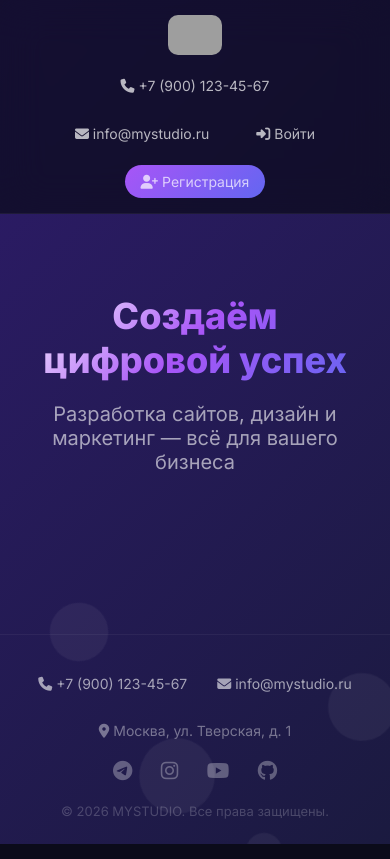
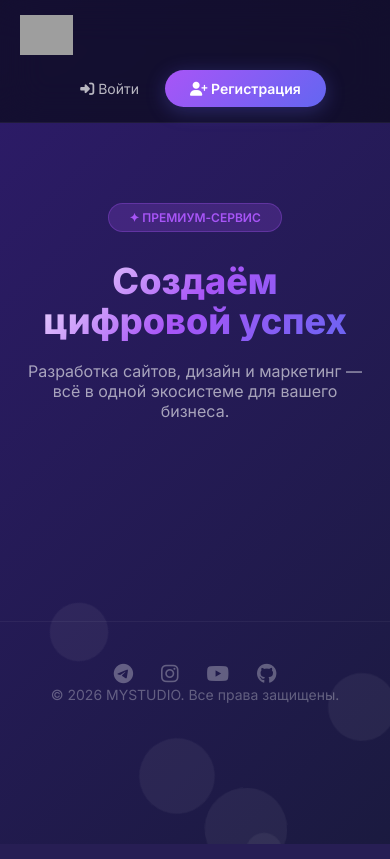
Before and after one commit to lygin-96-cloud/my-first-web-app, a Flask app: page / in a window 390 px wide. Run offline with Flask 3, Linux system fonts and the light colour scheme; data that the repository does not hold is empty; grey boxes are pictures that could not be loaded.

Commit message:
Обновил дизайн: логотип, кнопки, адаптив

```diff
--- a/templates/index.html
+++ b/templates/index.html
@@ -3,10 +3,15 @@
 <head>
     <meta charset="UTF-8">
     <meta name="viewport" content="width=device-width, initial-scale=1.0">
-    <title>MYSTUDIO | Premium</title>
+    <title>MYSTUDIO | Премиум-сервис</title>
+
+    <!-- Font Awesome (иконки) -->
     <link rel="stylesheet" href="https://cdnjs.cloudflare.com/ajax/libs/font-awesome/6.5.0/css/all.min.css">
+    <!-- Google Fonts -->
     <link href="https://fonts.googleapis.com/css2?family=Inter:wght@300;400;600;700;800&display=swap" rel="stylesheet">
+
     <style>
+        /* ===== ГЛОБАЛЬНЫЕ СТИЛИ ===== */
         * { margin: 0; padding: 0; box-sizing: border-box; }
         body {
             font-family: 'Inter', sans-serif;
@@ -45,37 +58,39 @@
         .particle:nth-child(2) { width: 120px; height: 120px; left: 30%; animation-duration: 25s; animation-delay: 2s; }
         .particle:nth-child(3) { width: 60px; height: 60px; left: 60%; animation-duration: 18s; animation-delay: 4s; }
         .particle:nth-child(4) { width: 100px; height: 100px; left: 80%; animation-duration: 22s; animation-delay: 1s; }
+        .particle:nth-child(5) { width: 140px; height: 140px; left: 45%; animation-duration: 28s; animation-delay: 3s; }
         @keyframes floatUp {
             0% { bottom: -200px; opacity: 0; transform: scale(0.5) rotate(0deg); }
             10% { opacity: 1; }
             90% { opacity: 1; }
             100% { bottom: 110%; opacity: 0; transform: scale(1.2) rotate(720deg); }
         }
+
+        /* ===== ШАПКА ===== */
         .navbar {
-            padding: 20px 50px;
+            padding: 15px 50px;
             background: rgba(11, 11, 26, 0.7);
             backdrop-filter: blur(20px);
             border-bottom: 1px solid rgba(255,255,255,0.05);
+            position: sticky;
+            top: 0;
+            z-index: 100;
             display: flex;
             justify-content: space-between;
             align-items: center;
             flex-wrap: wrap;
-            gap: 10px;
+            gap: 15px;
         }
         .navbar-brand img {
-            height: 50px;
+            height: 40px;
             width: auto;
-            border-radius: 10px;
-            transition: 0.3s;
-        }
-        .navbar-brand img:hover {
-            transform: scale(1.05);
+            display: block;
         }
         .nav-links {
             display: flex;
             align-items: center;
-            gap: 15px;
             flex-wrap: wrap;
+            gap: 10px;
         }
         .nav-links a {
             color: rgba(255,255,255,0.7);
@@ -89,8 +104,9 @@
         .nav-links a:hover {
             background: rgba(255,255,255,0.1);
             color: white;
+            transform: translateY(-2px);
         }
-        .btn-primary-custom {
+        .nav-links .btn-primary-custom {
             background: linear-gradient(135deg, #a855f7, #6366f1);
             border: none;
             padding: 10px 25px;
@@ -98,30 +114,18 @@
             color: white;
             font-weight: 600;
             transition: 0.3s;
-            text-decoration: none;
-            display: inline-block;
+            box-shadow: 0 4px 20px rgba(99, 102, 241, 0.3);
         }
-        .btn-primary-custom:hover {
+        .nav-links .btn-primary-custom:hover {
             transform: scale(1.05);
             box-shadow: 0 8px 30px rgba(99, 102, 241, 0.5);
-        }
-        .btn-outline-custom {
-            background: transparent;
-            border: 1px solid rgba(255,255,255,0.2);
-            padding: 8px 20px;
-            border-radius: 30px;
-            color: white;
-            text-decoration: none;
-            transition: 0.3s;
-        }
-        .btn-outline-custom:hover {
-            background: rgba(255,255,255,0.05);
-            border-color: white;
         }
         .user-greeting {
             color: rgba(255,255,255,0.8);
             font-weight: 500;
         }
+
+        /* ===== ГЕРОЙ ===== */
         .hero {
             text-align: center;
             padding: 80px 20px 60px;
@@ -129,16 +133,41 @@
         .hero h1 {
             font-size: 64px;
             font-weight: 800;
+            line-height: 1.1;
+            margin-bottom: 20px;
             background: linear-gradient(135deg, #ffffff 0%, #a855f7 50%, #6366f1 100%);
             -webkit-background-clip: text;
             -webkit-text-fill-color: transparent;
+            animation: fadeInDown 1s ease;
+        }
+        @keyframes fadeInDown {
+            from { opacity: 0; transform: translateY(-40px); }
+            to { opacity: 1; transform: translateY(0); }
         }
         .hero p {
             font-size: 20px;
             color: rgba(255,255,255,0.6);
             max-width: 600px;
-            margin: 20px auto 0;
+            margin: 0 auto 40px;
+            animation: fadeInUp 1s ease 0.3s both;
         }
+        @keyframes fadeInUp {
+            from { opacity: 0; transform: translateY(30px); }
+            to { opacity: 1; transform: translateY(0); }
+        }
+        .hero .badge-premium {
+            display: inline-block;
+            background: rgba(168, 85, 247, 0.2);
+            border: 1px solid rgba(168, 85, 247, 0.3);
+            padding: 6px 20px;
+            border-radius: 30px;
+            font-size: 12px;
+            color: #a855f7;
+            font-weight: 600;
+            margin-bottom: 30px;
+        }
+
+        /* ===== УСЛУГИ ===== */
         .services-section {
             padding: 40px 20px 60px;
             max-width: 1200px;
@@ -182,58 +226,64 @@
             border-radius: 30px;
             color: white;
             font-weight: 600;
+            transition: 0.3s;
             width: 100%;
-            transition: 0.3s;
             cursor: pointer;
         }
         .service-card .btn-order:hover {
             transform: scale(1.05);
             box-shadow: 0 8px 30px rgba(99, 102, 241, 0.4);
         }
+
+        /* ===== ФУТЕР ===== */
         footer {
             text-align: center;
             padding: 40px 20px;
             border-top: 1px solid rgba(255,255,255,0.05);
+            color: rgba(255,255,255,0.3);
+            font-size: 14px;
         }
-        footer a { transition: 0.3s; }
-        footer a:hover { color: white !important; }
+        footer .social-links a {
+            color: rgba(255,255,255,0.3);
+            margin: 0 12px;
+            font-size: 20px;
+            transition: 0.3s;
+        }
+        footer .social-links a:hover { color: white; }
+
+        /* ===== АДАПТИВНОСТЬ ===== */
         @media (max-width: 768px) {
-            .navbar { flex-direction: column; padding: 15px 20px; }
+            .navbar { padding: 15px 20px; flex-direction: column; align-items: stretch; }
             .nav-links { justify-content: center; }
             .hero h1 { font-size: 36px; }
+            .hero p { font-size: 16px; }
             .services-grid { grid-template-columns: 1fr; }
-            .navbar-brand img { height: 40px; }
         }
     </style>
 </head>
 <body>
 
+    <!-- Анимированный фон -->
     <div class="bg-animation"></div>
     <div class="particles">
         <div class="particle"></div>
         <div class="particle"></div>
         <div class="particle"></div>
         <div class="particle"></div>
+        <div class="particle"></div>
     </div>
 
-<!-- ===== ШАПКА С ЛОГОТИПОМ-КАРТИНКОЙ ===== -->
+    <!-- ===== ШАПКА ===== -->
     <nav class="navbar">
         <a class="navbar-brand" href="/">
-        <img src="/static/images/logo.png" alt="Логотип MYSTUDIO">
+            <img src="/static/images/logo.png" alt="MYSTUDIO">
         </a>
         <div class="nav-links">
-        <a href="tel:+79001234567" style="font-size: 14px;">
-            <i class="fas fa-phone"></i> +7 (900) 123-45-67
-        </a>
-        <a href="mailto:info@mystudio.ru" style="font-size: 14px;">
-            <i class="fas fa-envelope"></i> info@mystudio.ru
-        </a>
-
             {% if current_user.is_authenticated %}
                 <span class="user-greeting">👋 {{ current_user.username }}</span>
                 <a href="/profile"><i class="fas fa-user"></i> Профиль</a>
                 {% if current_user.is_admin %}<a href="/admin"><i class="fas fa-crown"></i> Админ</a>{% endif %}
-            <a href="/logout" style="color: #f87171;">Выйти</a>
+                <a href="/logout" style="color: #f87171;"><i class="fas fa-sign-out-alt"></i> Выйти</a>
             {% else %}
                 <a href="/login"><i class="fas fa-sign-in-alt"></i> Войти</a>
                 <a href="/register" class="btn-primary-custom"><i class="fas fa-user-plus"></i> Регистрация</a>
@@ -243,8 +293,9 @@
 
     <!-- ===== ГЕРОЙ ===== -->
     <div class="hero">
-    <h1>Создаём цифровой успех</h1>
-    <p>Разработка сайтов, дизайн и маркетинг — всё для вашего бизнеса</p>
+        <div class="badge-premium">✦ ПРЕМИУМ-СЕРВИС</div>
+        <h1>Создаём <br>цифровой успех</h1>
+        <p>Разработка сайтов, дизайн и маркетинг — <br>всё в одной экосистеме для вашего бизнеса.</p>
     </div>
 
     <!-- ===== УСЛУГИ ===== -->
@@ -272,28 +323,15 @@
         </div>
     </div>
 
-<!-- ===== ПОДВАЛ ===== -->
+    <!-- ===== ФУТЕР ===== -->
     <footer>
-    <div style="max-width: 600px; margin: 0 auto;">
-        <div style="display: flex; justify-content: center; gap: 30px; flex-wrap: wrap; margin-bottom: 20px;">
-            <a href="tel:+79001234567" style="color: rgba(255,255,255,0.6); text-decoration: none; font-size: 14px;">
-                <i class="fas fa-phone"></i> +7 (900) 123-45-67
-            </a>
-            <a href="mailto:info@mystudio.ru" style="color: rgba(255,255,255,0.6); text-decoration: none; font-size: 14px;">
-                <i class="fas fa-envelope"></i> info@mystudio.ru
-            </a>
-            <span style="color: rgba(255,255,255,0.4); font-size: 14px;">
-                <i class="fas fa-map-marker-alt"></i> Москва, ул. Тверская, д. 1
-            </span>
+        <div class="social-links">
+            <a href="#"><i class="fab fa-telegram"></i></a>
+            <a href="#"><i class="fab fa-instagram"></i></a>
+            <a href="#"><i class="fab fa-youtube"></i></a>
+            <a href="#"><i class="fab fa-github"></i></a>
         </div>
-        <div style="margin-bottom: 20px;">
-            <a href="#" style="color: rgba(255,255,255,0.3); margin: 0 12px; font-size: 20px;"><i class="fab fa-telegram"></i></a>
-            <a href="#" style="color: rgba(255,255,255,0.3); margin: 0 12px; font-size: 20px;"><i class="fab fa-instagram"></i></a>
-            <a href="#" style="color: rgba(255,255,255,0.3); margin: 0 12px; font-size: 20px;"><i class="fab fa-youtube"></i></a>
-            <a href="#" style="color: rgba(255,255,255,0.3); margin: 0 12px; font-size: 20px;"><i class="fab fa-github"></i></a>
-        </div>
-        <p style="color: rgba(255,255,255,0.2); font-size: 13px;">© 2026 MYSTUDIO. Все права защищены.</p>
-    </div>
+        <p>© 2026 MYSTUDIO. Все права защищены.</p>
     </footer>
 
 </body>
```
Also changed, not shown: other parts of templates/index.html (+32 -9 lines). Lines whose indentation alone changed are shown as unchanged.
